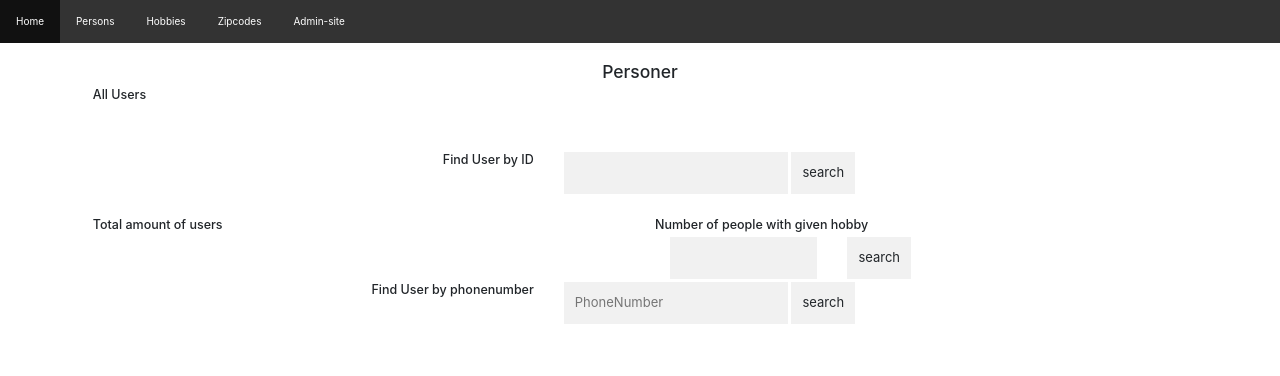
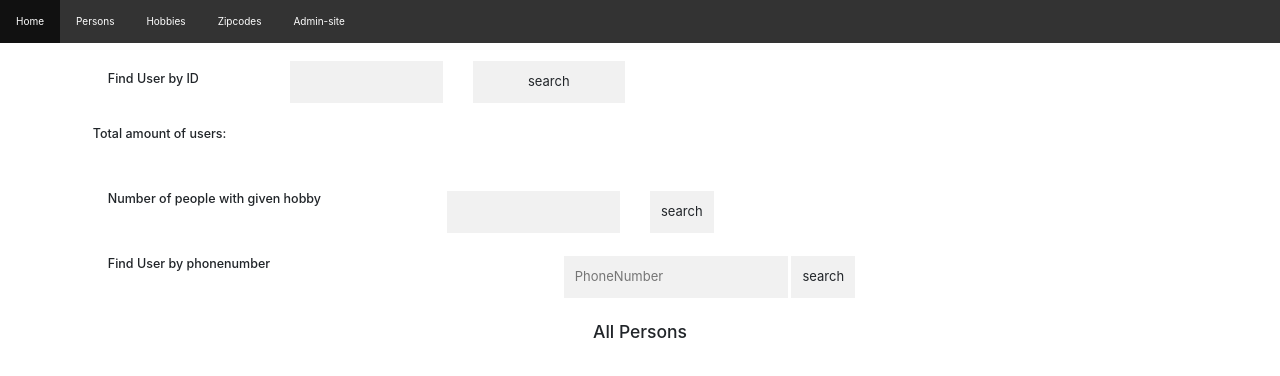
Before and after one commit to rodseth/ca2-frontend, a website built with webpack: page public/index.html in a window 1280 px wide. Both pictures are taken after a click on the link "Persons". Built offline with nearby package versions, Linux system fonts and the light colour scheme; files whose address does not match are found by name.

Commit message:
minor changes before pulls

```diff
--- a/public/index.html
+++ b/public/index.html
@@ -355,49 +355,52 @@
 
       <!-- This is were you should place your basic HTML for exercise-3 -->
       <div id="personer_html" style="display:none;">
-        <h3 id="center">Personer</h3>
 
-        <div id="person-table"></div>
+
 
         <div class="row" style="min-height: 5em;">
-          <div class=" col-md-12 pre-scrollable">
-            <h5>All Users</h5>
-            <table class="table table-bordered" id="allPersons"></table>
+          <div class="col-md-12">
+            <div class="col-md-2">
+              <h5 class="stretchToFit" style="margin-top: 10px;">Find User by ID</h5>
+            </div>
+            <div class="col-md-2">
+              <input type="number" id="personID" value="" class="stretchToFit">
+            </div>
+            <div class="col-md-2">
+              <input type="button" id="search" value="search" class="stretchToFit">
+            </div>
+            <div class="col-md-6">
+              <table class="table table-bordered" id="personByID"></table>
             </div>
           </div>
-        <div class="row" style="min-height: 5em;">
-          <div class="col-md-12">
-            <div id="right" class="col-md-5">
-              <h5>Find User by ID</h5>
-            </div>
-            <div class="col-md-7">
-
-              <input type="number" id="personID" value="">
-              <input type="button" id="search" value="search">
         </div>
 
 
-            <table class="table table-bordered" id="personByID"></table>
+
+        <div class="row" style="min-height: 5em;">
+
+          <div class="col-md-10">
+            <h5>Total amount of users:</h5>
+          </div>
+          <div class="col-md-2">
+            <p id=amountOfUsers></p>
           </div>
 
         </div>
         <div class="row" style="min-height: 5em;">
-          <div class="col-md-6">
-            <h5>Total amount of users</h5>
-            <p id=amountOfUsers></p>
+          <div class="col-md-9">
+
+            <div class="col-md-5">
+              <h5>Number of people with given hobby</h5>
             </div>
+            <div class="col-md-3">
 
-          <div class="col-md-6">
-
-            <h5>Number of people with given hobby</h5>
-
-            <div class="col-md-4">
               <input type="text" , id="amountOfPeopleWithGivenHobby">
             </div>
-            <div class="col-md-4">
+            <div class="col-md-2">
               <input type="button" id="searchHobby" value="search"></input>
             </div>
-            <div class="col-md-4">
+            <div class="col-md-2">
               <p id="amountOfPeopleWithGivenHobbyResult"></p>
             </div>
 
@@ -408,7 +411,7 @@
         </div>
         <div class="row" style="min-height: 5em;">
           <div class="col-md-12">
-            <div id="right" class="col-md-5">
+            <div class="col-md-5">
               <h5>Find User by phonenumber</h5>
             </div>
 
@@ -419,12 +422,22 @@
             <table class="table table-bordered" id="personByPhoneNumber"></table>
           </div>
         </div>
+        <div class="row" style="min-height: 5em;">
+
+
+          <div class=" col-md-12 pre-scrollable">
+            <h3 id="center">All Persons</h3>
+            <br>
+            <table class="table table-bordered" id="allPersons"></table>
+          </div>
+        </div>
+      </div>
       <!-- </div> -->
       <!-- End of HTML for exercise-3 -->
 
       <!---- HTML for the About page -->
 
-      </div>
+
 
       <div id="home_html" style="display:none;">
         <h3>About</h3>
```
Lines whose indentation alone changed are shown as unchanged.
